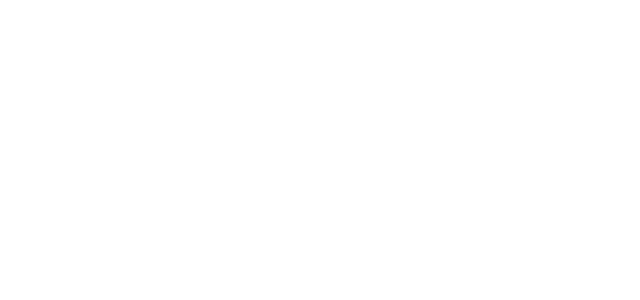
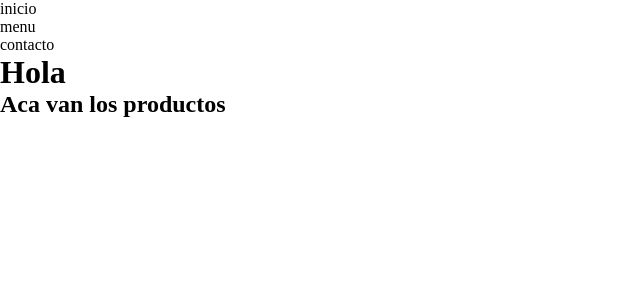
Before and after one commit to leonelnmedina/proyecto-react, a React (Vite) app: page / in a window 1280 px wide. Shown: the top 300 px of the page, without its empty margins (0-640 px from the left). Built offline with nearby package versions, Linux system fonts and the light colour scheme.

Commit message:
se quita codigo deprecado

```diff
--- a/src/App.jsx
+++ b/src/App.jsx
@@ -1,11 +1,14 @@
+import Navbar from "./Navbar";
+import ProductsList from "./ProductsList";
 
 function App() {
-
   return (
     <div>
-
+      <Navbar />
+      <h1>Hola</h1>
+      <ProductsList />
     </div>
-  )
+  );
 }
 
-export default App
+export default App;
--- a/src/Navbar.jsx
+++ b/src/Navbar.jsx
@@ -1,6 +1,13 @@
+const Navbar = () => {
+  return (
+    <header>
+      <ul>
+        <li>inicio</li>
+        <li>menu</li>
+        <li>contacto</li>
+      </ul>
+    </header>
+  );
+};
 
-const Navbar = ()=>{
-    return
-}
-
-export default Navbar
+export default Navbar;
--- /dev/null
+++ b/src/ProductsList.jsx
@@ -0,0 +1,5 @@
+const ProductsList = () => {
+  return <h2>Aca van los productos</h2>;
+};
+
+export default ProductsList;
```
